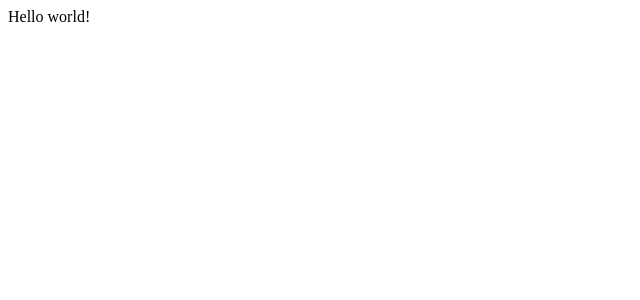
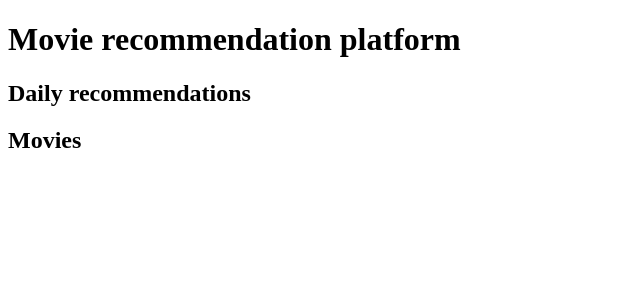
Before and after one commit to Dominionss/movie-recommendation-platform, a React (Vite) app: page / in a window 1280 px wide. Shown: the top 300 px of the page, without its empty margins (0-640 px from the left). Built offline with nearby package versions, Linux system fonts and the light colour scheme.

Commit message:
Beginning

```diff
--- a/src/App.jsx
+++ b/src/App.jsx
@@ -2,9 +2,14 @@ import React from 'react';
 
 function App() {
   return (
-    <>
-        Hello world!
-    </>
+      <>
+          <h1>Movie recommendation platform</h1>
+
+          <h2>Daily recommendations</h2>
+
+          <h2>Movies</h2>
+
+      </>
   )
 }
 
```
